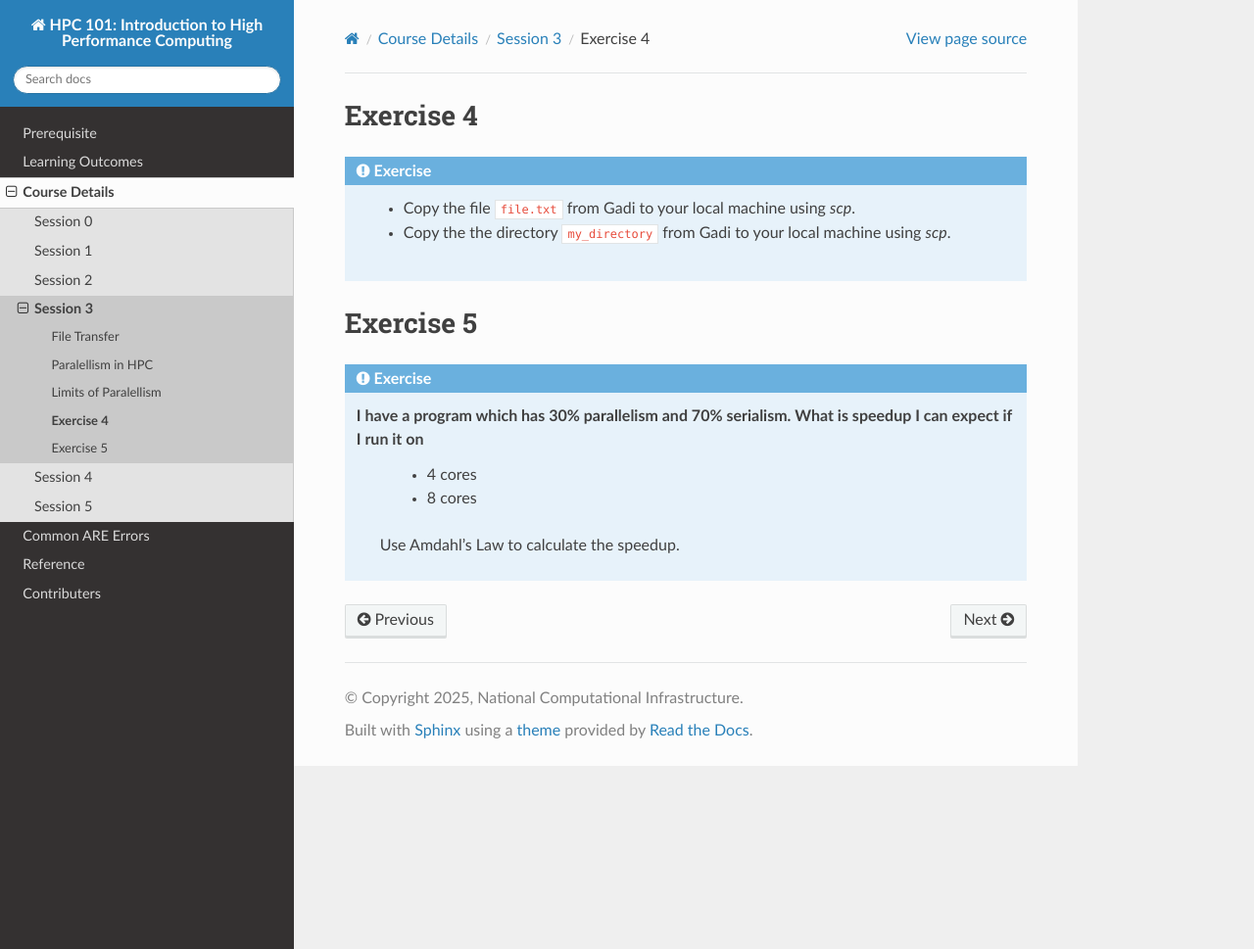
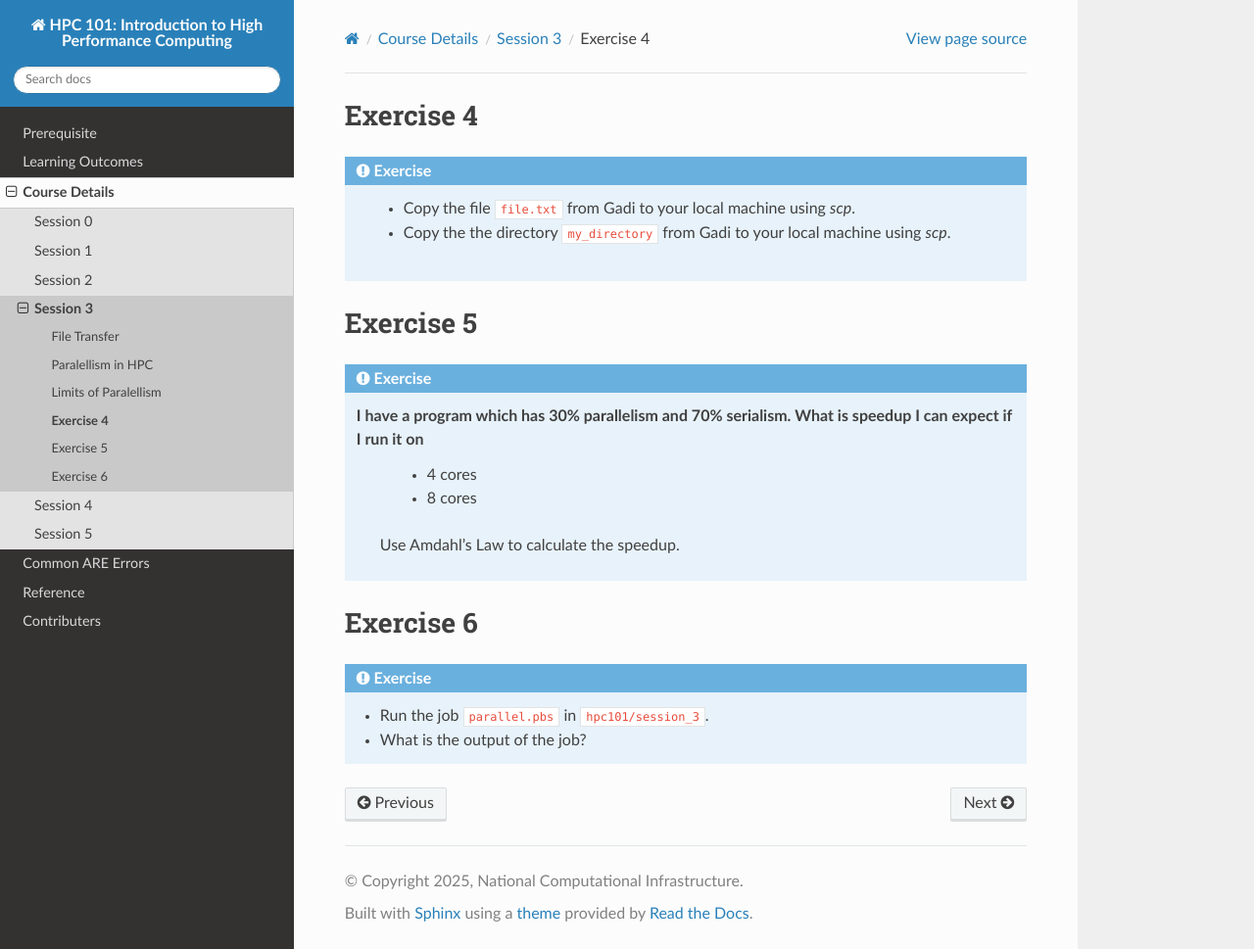
Before and after one commit to matinnuhamunada/hpc101, a Sphinx documentation site: the page built from docs/source/tutorial/session3/exercise.rst, in a window 1280 px wide and 969 px high. Shown: the whole window at 98% size. Built offline with Sphinx 7.4.7 and the Read the Docs theme 3.1.0, drawn with Linux system fonts in a browser that asks for light colours; pages that are not in the unit, such as notebooks, are missing from menus.

Commit message:
Exercise 6 added

```diff
--- a/docs/source/tutorial/session3/exercise.rst
+++ b/docs/source/tutorial/session3/exercise.rst
@@ -18,3 +18,14 @@ Exercise 5
      * 8 cores
 
     Use Amdahl's Law to calculate the speedup.
+
+
+Exercise 6
+-----------------
+
+.. admonition:: Exercise
+   :class: todo
+
+   * Run the job ``parallel.pbs`` in ``hpc101/session_3``.
+
+   * What is the output of the job?
```
